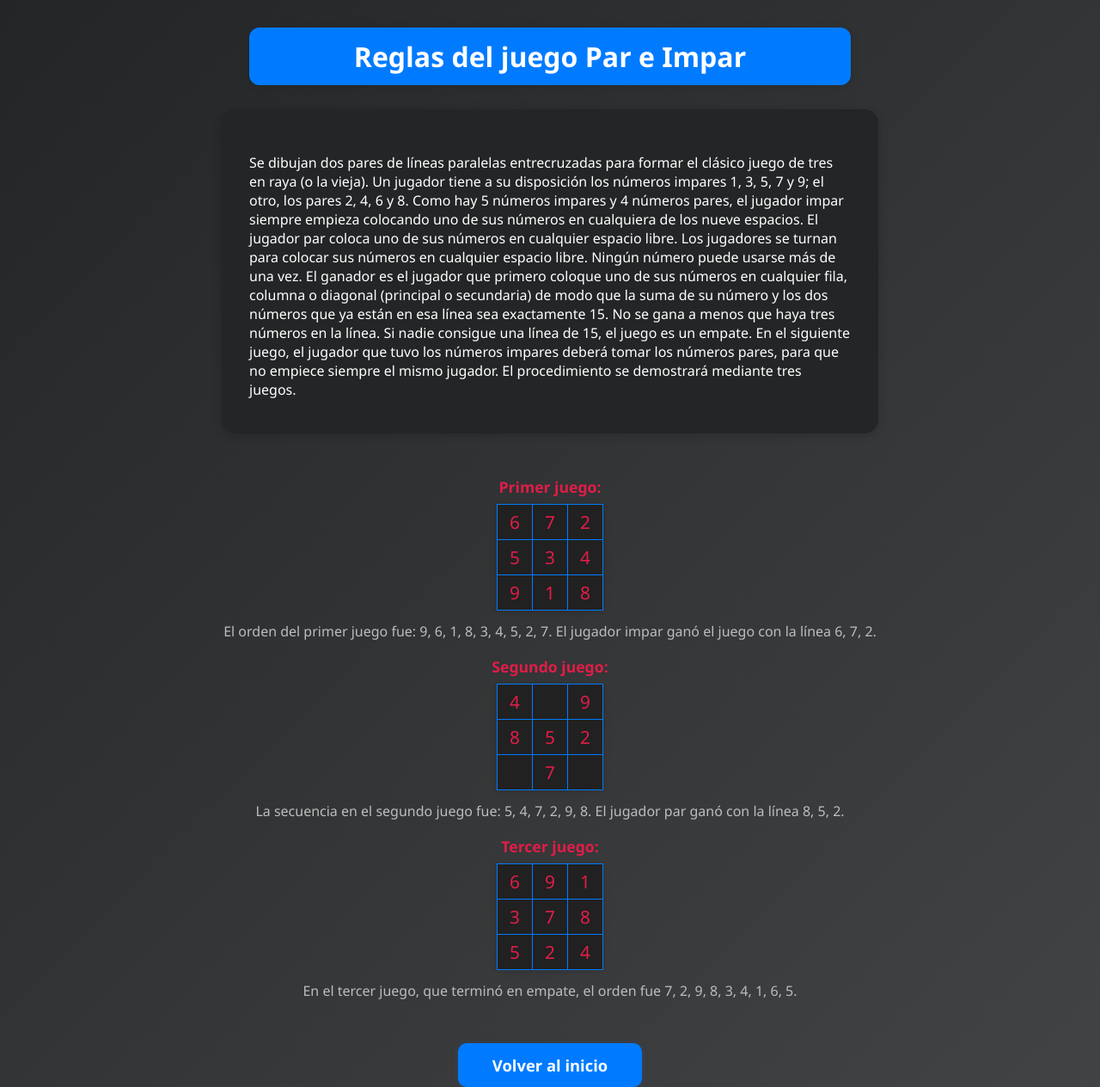
After one commit to Edgarbri26/Juego-par-e-impar, a PHP site: page /ayuda.html in a window 1280 px wide. The commit adds this page. Shown: the whole page at 86% size. Run offline with PHP 8.4, Linux system fonts and the light colour scheme.

Commit message:
Se añadió un botón "Reglas" en index.php para mejorar la navegación. Se implementó un contenedor para mostrar los números disponibles en juego.php y se ajustó el estilo de las celdas en game.css. Además, se implementó la función actualizarNumerosDisponibles en game.js para gestionar la visualización de los números disponibles según el turno del jugador.

```diff
--- /dev/null
+++ b/ayuda.html
@@ -0,0 +1,147 @@
+<!DOCTYPE html>
+<html lang="es">
+<head>
+    <meta charset="UTF-8">
+    <meta name="viewport" content="width=device-width, initial-scale=1.0">
+    <title>Reglas del juego Par e Impar</title>
+    <style>
+        body {
+            font-family: 'Segoe UI', Arial, sans-serif;
+            margin: 0;
+            padding: 0;
+            background: linear-gradient(135deg, #232526 0%, #414345 100%);
+            color: #fff;
+            min-height: 100vh;
+            display: flex;
+            flex-direction: column;
+            align-items: center;
+        }
+        .titulo {
+            text-align: center;
+            font-weight: bold;
+            background: #007bff;
+            color: #fff;
+            padding: 12px 0;
+            font-size: 2em;
+            margin: 32px 0 28px 0;
+            border-radius: 12px;
+            width: 100%;
+            max-width: 700px;
+            box-shadow: 0 2px 12px rgba(0,0,0,0.10);
+        }
+        .reglas-card {
+            background: #232526;
+            border-radius: 16px;
+            box-shadow: 0 2px 12px rgba(0,0,0,0.18);
+            padding: 2.2em 2em 1.5em 2em;
+            max-width: 700px;
+            width: 100%;
+            margin-bottom: 32px;
+        }
+        .ejemplo {
+            text-align: center;
+            margin: 18px 0 0 0;
+        }
+        .tablero {
+            display: inline-block;
+            border-collapse: collapse;
+            margin: 8px 0 0 0;
+            background: #232526;
+            border-radius: 10px;
+            box-shadow: 0 2px 8px rgba(0,0,0,0.13);
+        }
+        .tablero td {
+            border: 1.5px solid #007bff;
+            width: 38px;
+            height: 38px;
+            text-align: center;
+            font-size: 1.3em;
+            color: #e11d48;
+            background: #212121;
+        }
+        .orden {
+            margin: 8px 0 18px 0;
+            color: #bdbdbd;
+            font-size: 1em;
+        }
+        strong {
+            color: #e11d48;
+            font-size: 1.1em;
+        }
+        .btn-volver-inicio {
+            display: block;
+            margin: 32px auto 0 auto;
+            background: #007bff;
+            color: #fff;
+            font-size: 1.15em;
+            font-weight: bold;
+            border: none;
+            border-radius: 10px;
+            padding: 0.8rem 2.5rem;
+            cursor: pointer;
+            box-shadow: 0 2px 8px rgba(59,130,246,0.15);
+            transition: background 0.2s, transform 0.2s;
+            text-decoration: none;
+        }
+        .btn-volver-inicio:hover {
+            background: #0056b3;
+            transform: scale(1.05);
+        }
+        @media (max-width: 800px) {
+            .titulo, .reglas-card {
+                max-width: 98vw;
+                font-size: 1.1em;
+            }
+            .tablero td {
+                width: 28px;
+                height: 28px;
+                font-size: 1em;
+            }
+        }
+    </style>
+</head>
+<body>
+    <div class="titulo">Reglas del juego Par e Impar</div>
+    <div class="reglas-card">
+        <p>
+            Se dibujan dos pares de líneas paralelas entrecruzadas para formar el clásico juego de tres en raya (o la vieja). Un jugador tiene a su disposición los números impares 1, 3, 5, 7 y 9; el otro, los pares 2, 4, 6 y 8. Como hay 5 números impares y 4 números pares, el jugador impar siempre empieza colocando uno de sus números en cualquiera de los nueve espacios. El jugador par coloca uno de sus números en cualquier espacio libre. Los jugadores se turnan para colocar sus números en cualquier espacio libre. Ningún número puede usarse más de una vez. El ganador es el jugador que primero coloque uno de sus números en cualquier fila, columna o diagonal (principal o secundaria) de modo que la suma de su número y los dos números que ya están en esa línea sea exactamente 15. No se gana a menos que haya tres números en la línea. Si nadie consigue una línea de 15, el juego es un empate. En el siguiente juego, el jugador que tuvo los números impares deberá tomar los números pares, para que no empiece siempre el mismo jugador. El procedimiento se demostrará mediante tres juegos.
+        </p>
+    </div>
+    <div class="ejemplo">
+        <strong>Primer juego:</strong><br>
+        <table class="tablero">
+            <tbody>
+                <tr><td>6</td><td>7</td><td>2</td></tr>
+                <tr><td>5</td><td>3</td><td>4</td></tr>
+                <tr><td>9</td><td>1</td><td>8</td></tr>
+            </tbody>
+        </table>
+        <div class="orden">
+            El orden del primer juego fue: 9, 6, 1, 8, 3, 4, 5, 2, 7. El jugador impar ganó el juego con la línea 6, 7, 2.
+        </div>
+        <strong>Segundo juego:</strong><br>
+        <table class="tablero">
+            <tbody>
+                <tr><td>4</td><td></td><td>9</td></tr>
+                <tr><td>8</td><td>5</td><td>2</td></tr>
+                <tr><td></td><td>7</td><td></td></tr>
+            </tbody>
+        </table>
+        <div class="orden">
+            La secuencia en el segundo juego fue: 5, 4, 7, 2, 9, 8. El jugador par ganó con la línea 8, 5, 2.
+        </div>
+        <strong>Tercer juego:</strong><br>
+        <table class="tablero">
+            <tbody>
+                <tr><td>6</td><td>9</td><td>1</td></tr>
+                <tr><td>3</td><td>7</td><td>8</td></tr>
+                <tr><td>5</td><td>2</td><td>4</td></tr>
+            </tbody>
+        </table>
+        <div class="orden">
+            En el tercer juego, que terminó en empate, el orden fue 7, 2, 9, 8, 3, 4, 1, 6, 5.
+        </div>
+    </div>
+    <a href="index.php" class="btn-volver-inicio">Volver al inicio</a>
+</body>
+</html>
--- a/index.php
+++ b/index.php
@@ -66,6 +66,11 @@
                                 Ranking
                             </button>
                          </form>
+                         <form action="ayuda.html">
+                             <button type="submit" id="btn-ayuda" class="bg-blue-400 hover:bg-primary text-white font-bold py-3 px-8 rounded-full text-lg uppercase tracking-wider">
+                                Reglas
+                            </button>
+                         </form>
                      </div>
                 </article>
             </div>
--- a/juego.php
+++ b/juego.php
@@ -83,6 +83,7 @@
       <h2 class="player" id="player">
         Jugador <span id="jugador-impar">Impar</span>
       </h2>
+      <div id="numeros-disponibles" style="margin-bottom: 1rem; text-align: center;"></div>
       <div id="board">
         <div id="linea-ganadora" class="linea-ganadora"></div>
 
--- a/src/css/game.css
+++ b/src/css/game.css
@@ -177,7 +177,7 @@ body.modal-abierto {
 }
 
 .cell{
-    background-color: #212121;
+    background-color: #232526;
     display: flex;
     justify-content: center;
     align-items: center;
```
Also changed, not shown: src/js/game.js (+18 -0 lines).
